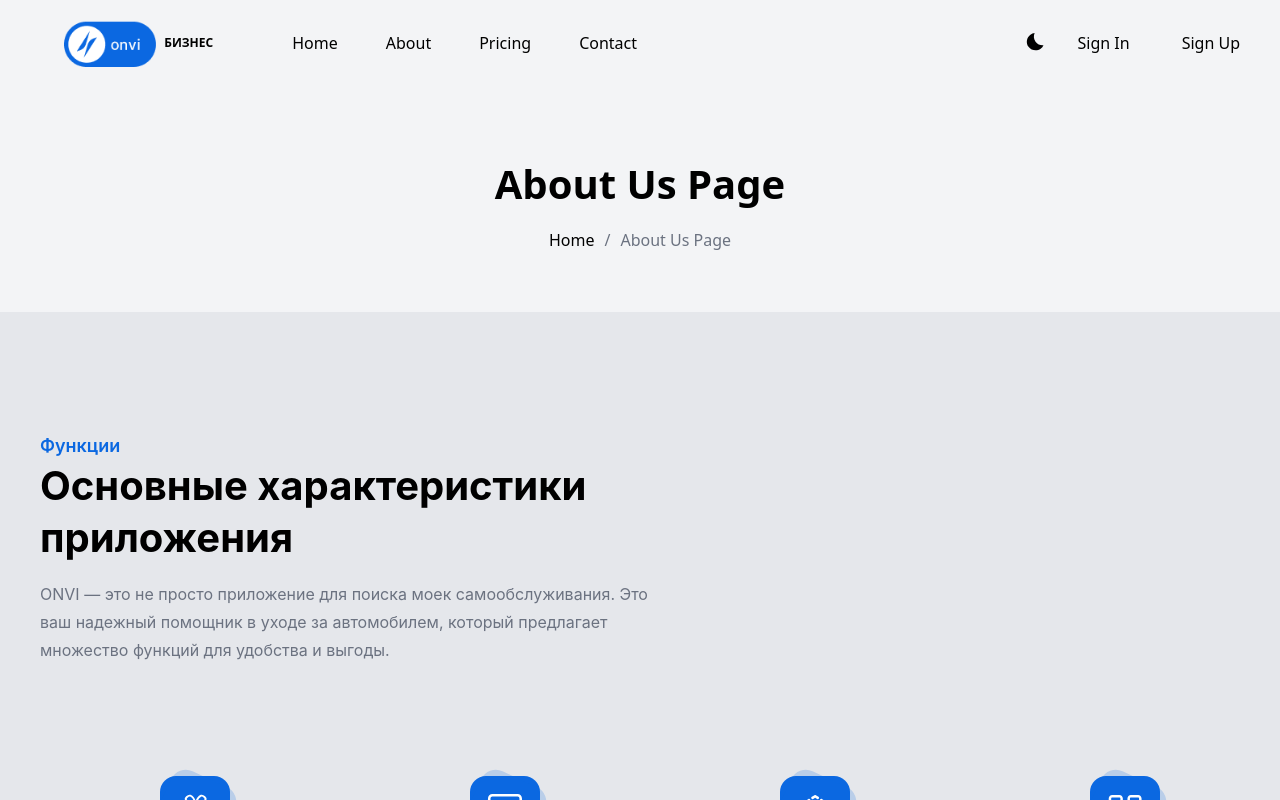
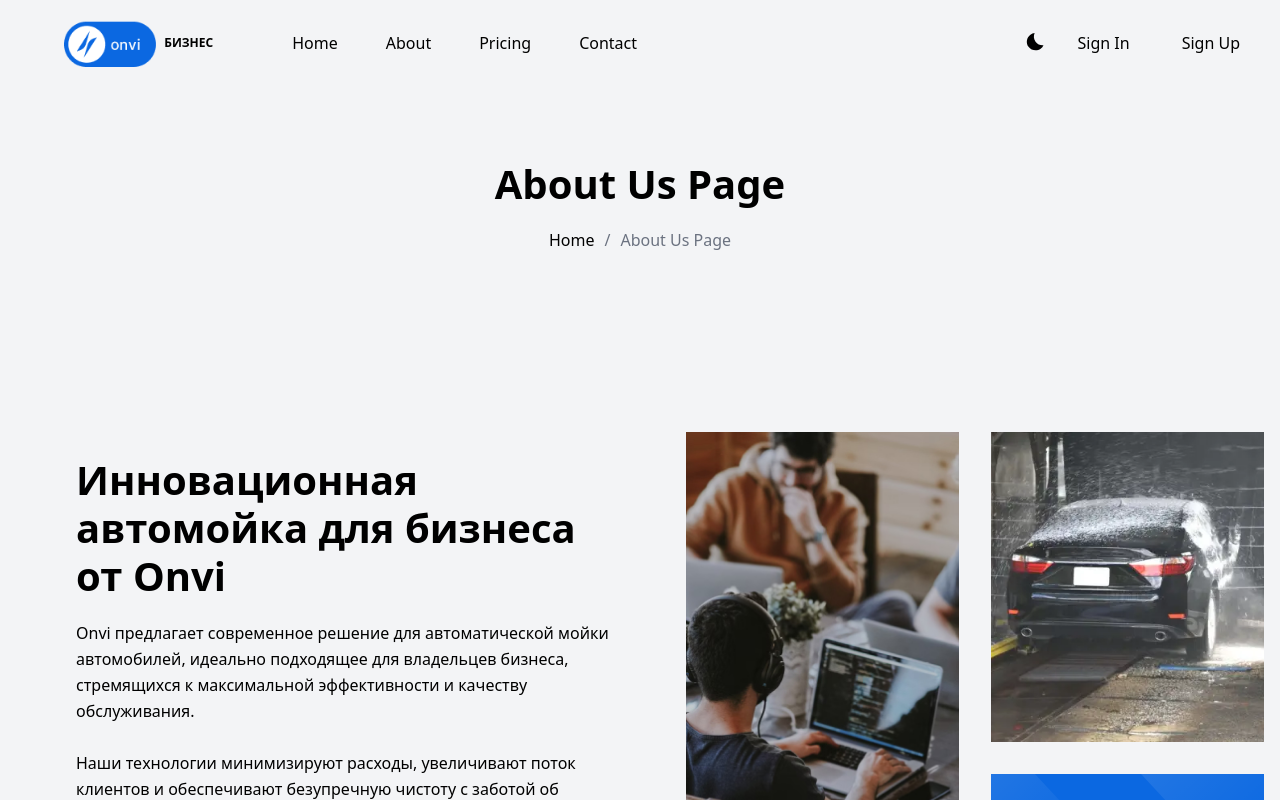
Before and after one commit to DS-Industry/onvi-sales-landing, a Next.js app: page /onvi-sales-landing/about in a window 1280 px wide. Shown: the top 800 px of the page. Built offline with nearby package versions, Linux system fonts and the light colour scheme.

Commit message:
fixed the about page changes

```diff
--- a/src/app/about/page.tsx
+++ b/src/app/about/page.tsx
@@ -1,3 +1,4 @@
+import About from "@/components/About";
 import Breadcrumb from "@/components/Common/Breadcrumb";
 import Features from "@/components/Features";
 import { Metadata } from "next";
@@ -12,6 +13,7 @@ const AboutPage = () => {
   return (
     <main>
       <Breadcrumb pageName="About Us Page" />
+      <About />
       <Features />
     </main>
   );
```
